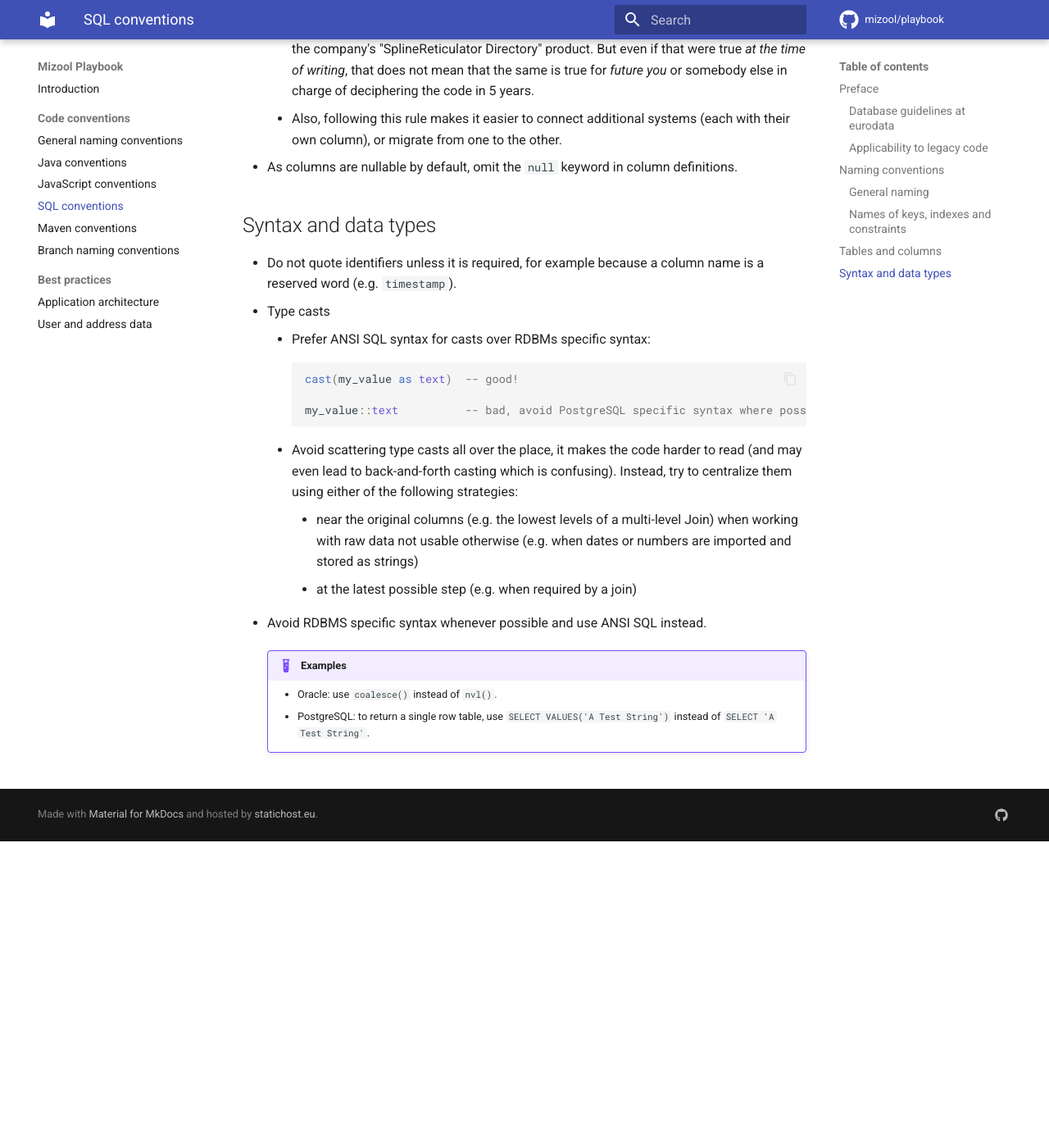
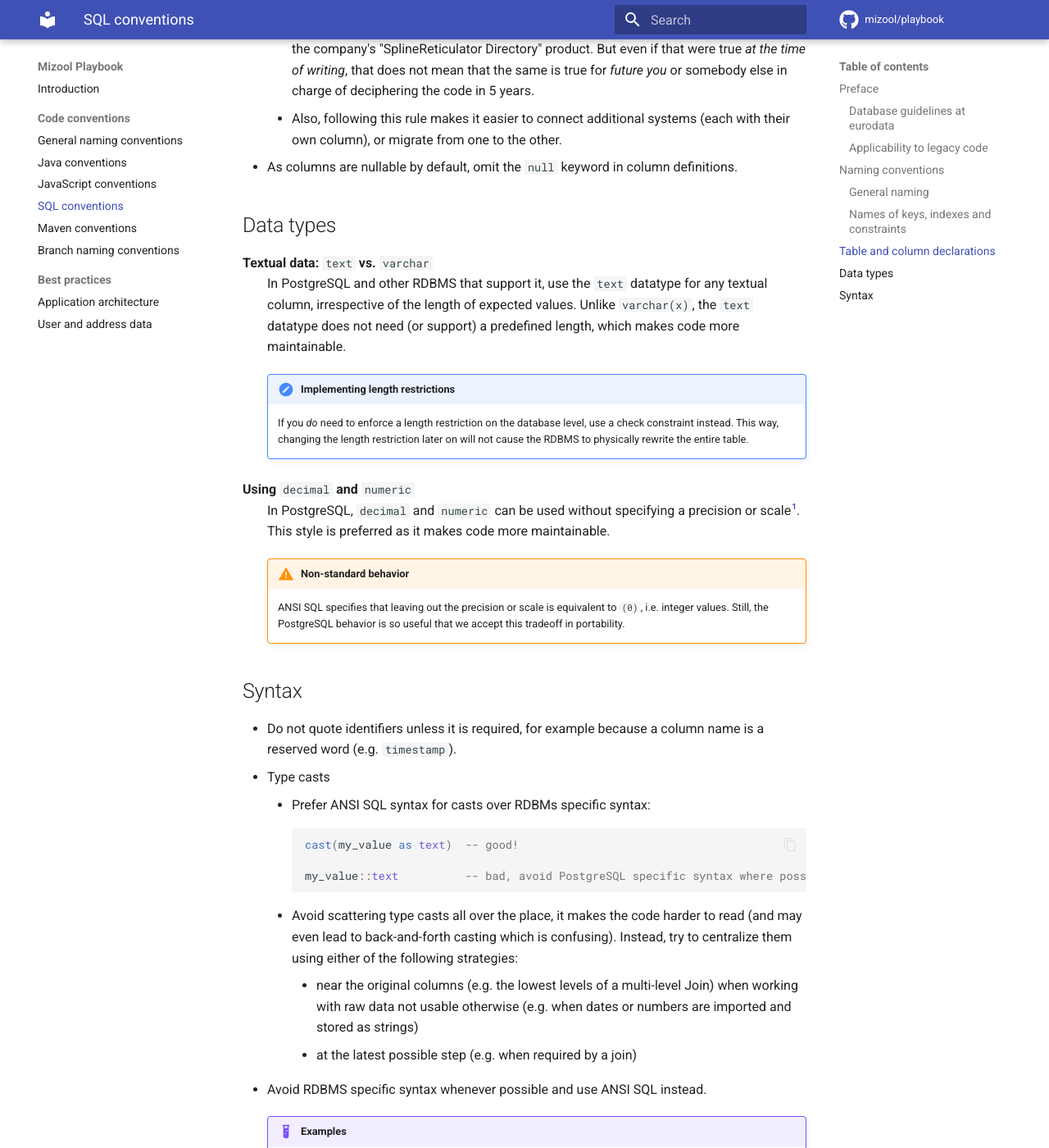
Before and after one commit to mizool/playbook, an MkDocs documentation site: the page built from docs/code-conventions/sql.md, in a window 1280 px wide and 1400 px high, scrolled down 3077 px. Shown: the whole window at 82% size. Built offline with MkDocs 1.6.1 and Material for MkDocs 9.7.7, drawn with Linux system fonts in a browser that asks for light colours; comment, search, counter and statistics services are not loaded; before the commit the page ends 4103 px from its top, so only the background shows below that; some of the changed text lies outside the part shown.

Commit message:
Add rules for data types

```diff
--- a/docs/code-conventions/sql.md
+++ b/docs/code-conventions/sql.md
@@ -57,7 +57,7 @@ Names of keys, indexes and constraints follow the structure given below, with se
     In case a name constructed according to the rules above ends up being too long, abbreviate or truncate some segments.
     However, double check that it is still obvious which column each name segment refers to, and that there is no ambiguity.
 
-## Tables and columns
+## Table and column declarations
 
 - Define primary keys, foreign key constraints, check constraints and indexes (unique or otherwise) explicitly, not as part of a column definition.
 - Always specify the name of keys, constraints and indexes.
@@ -83,7 +83,27 @@ Names of keys, indexes and constraints follow the structure given below, with se
     - Also, following this rule makes it easier to connect additional systems (each with their own column), or migrate from one to the other.
 - As columns are nullable by default, omit the `null` keyword in column definitions.
 
-## Syntax and data types
+## Data types
+
+Textual data: `text` vs. `varchar`
+: In PostgreSQL and other RDBMS that support it, use the `text` datatype for any textual column, irrespective of the length of expected values.
+  Unlike `varchar(x)`, the `text` datatype does not need (or support) a predefined length, which makes code more maintainable.
+
+    !!! note "Implementing length restrictions"
+        If you _do_ need to enforce a length restriction on the database level, use a check constraint instead.
+        This way, changing the length restriction later on will not cause the RDBMS to physically rewrite the entire table.
+
+Using `decimal` and `numeric`
+: In PostgreSQL, `decimal` and `numeric` can be used without specifying a precision or scale[^1].
+  This style is preferred as it makes code more maintainable.
+
+    !!! warning "Non-standard behavior"
+        ANSI SQL specifies that leaving out the precision or scale is equivalent to `(0)`, i.e. integer values.
+        Still, the PostgreSQL behavior is so useful that we accept this tradeoff in portability.
+
+[^1]: See the paragraph on "unconstrained numeric" columns in the [numeric datatypes](https://www.postgresql.org/docs/current/datatype-numeric.html#DATATYPE-NUMERIC-DECIMAL) chapter of the PostgreSQL docs.
+
+## Syntax
 
 - Do not quote identifiers unless it is required, for example because a column name is a reserved word (e.g. `timestamp`).
 - Type casts
--- a/mkdocs.yml
+++ b/mkdocs.yml
@@ -39,6 +39,7 @@ extra_css:
 markdown_extensions:
   - admonition
   - def_list
+  - footnotes
   - pymdownx.details
   - pymdownx.highlight
   - pymdownx.inlinehilite
```
